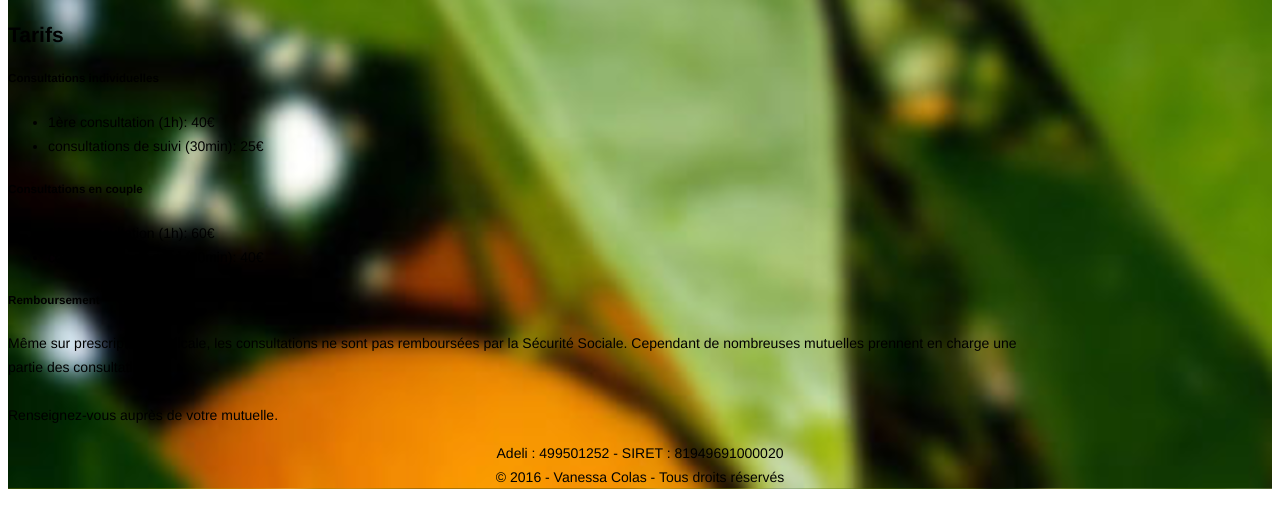
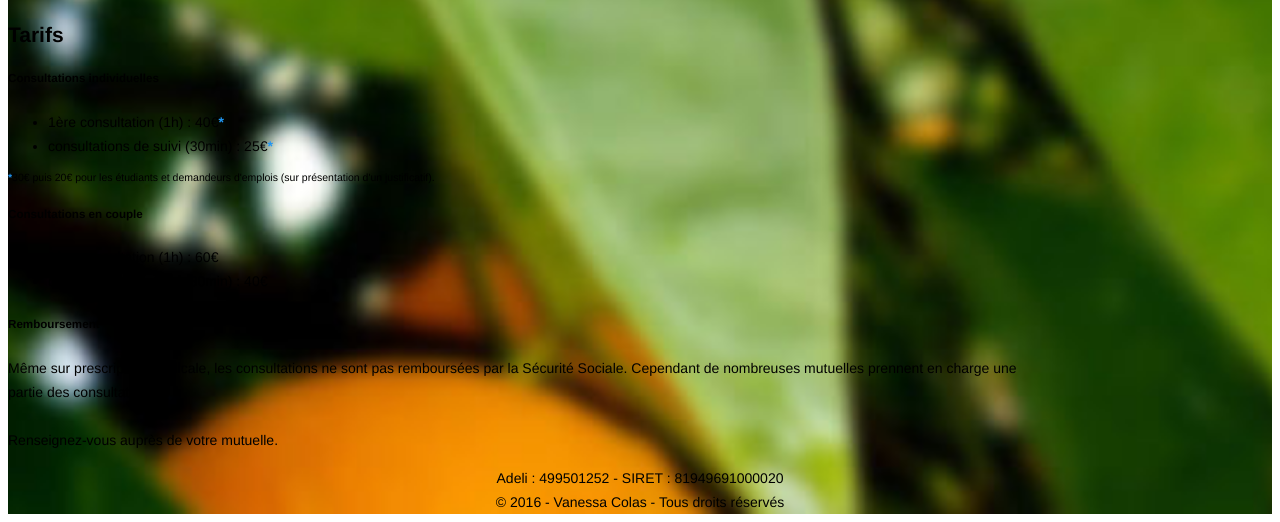
Before and after one commit to francoiscolas/vanessa-colas.diet, a PHP site: page / in a window 1280 px wide. Shown: the part 3145-3667 px from the top of the page. Before the commit the page ends 3634 px from the top, so only its background shows below. Run offline with PHP 8.4, Linux system fonts and the light colour scheme; style sheets or scripts are compiled from the project's sources.

Commit message:
price update

```diff
--- a/public/index.php
+++ b/public/index.php
@@ -255,15 +255,18 @@ function assets($key) {
               <div class="mdl-cell mdl-cell--4-col">
                 <h5>Consultations individuelles</h5>
                 <ul>
-                  <li>1ère consultation (1h): 40€</li>
-                  <li>consultations de suivi (30min): 25€</li>
+                  <li>1ère consultation (1h) : 40€<strong class="star">*</strong></li>
+                  <li>consultations de suivi (30min) : 25€<strong class="star">*</strong></li>
                 </ul>
+                <p class="note">
+                  <strong class="star">*</strong>30€ puis 20€ pour les étudiants et demandeurs d'emplois (sur présentation d'un justificatif).
+                </p>
               </div>
               <div class="mdl-cell mdl-cell--4-col">
                 <h5>Consultations en couple</h5>
                 <ul>
-                  <li>1ère consultation (1h): 60€</li>
-                  <li>consultations de suivi (30min): 40€</li>
+                  <li>1ère consultation (1h) : 60€</li>
+                  <li>consultations de suivi (30min) : 40€</li>
                 </ul>
               </div>
               <div class="mdl-cell mdl-cell--4-col">
--- a/public/stylesheets/app.scss
+++ b/public/stylesheets/app.scss
@@ -108,6 +108,16 @@ main {
         }
       }
     }
+    &.tarifs {
+      strong.star {
+        color: rgb(33, 150, 243);
+        font-weight: bold;
+      }
+      p.note {
+        font-size: 75%;
+        line-height: 100%;
+      }
+    }
   }
 }
 footer {
```
